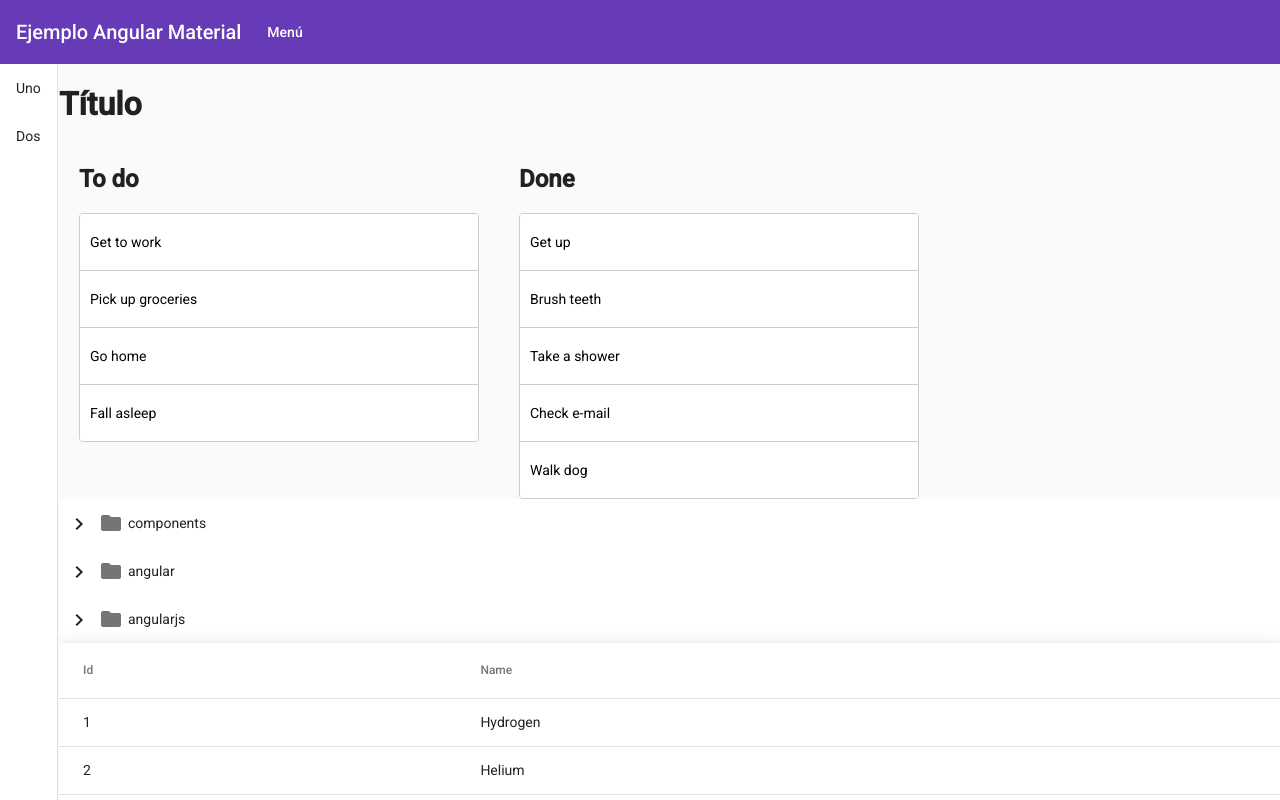
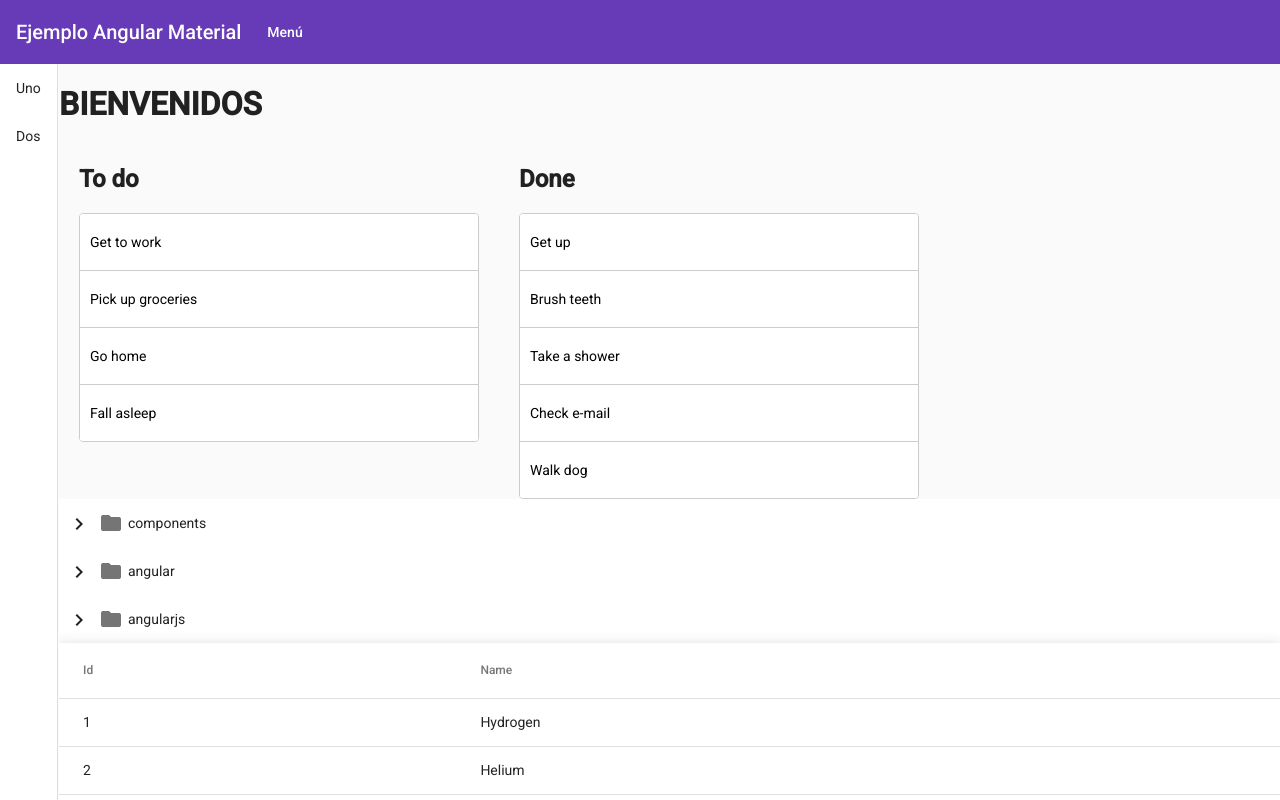
Before and after one commit to javierlete/201911-ejemplos, an Angular app: page / in a window 1280 px wide. Built offline with nearby package versions, Linux system fonts and the light colour scheme.

Commit message:
Componente con estilo y variable

```diff
--- a/src/app/titulo.component.ts
+++ b/src/app/titulo.component.ts
@@ -2,6 +2,9 @@ import { Component } from '@angular/core';
 
 @Component({
     selector: 'app-titulo',
-    template: '<h1>Título</h1>'
+    template: '<h1>{{texto}}</h1>',
+    styles: [ 'h1 { text-transform: uppercase; }' ]
 })
-export class TituloComponent {}
+export class TituloComponent {
+    texto = 'Bienvenidos';
+}
```
